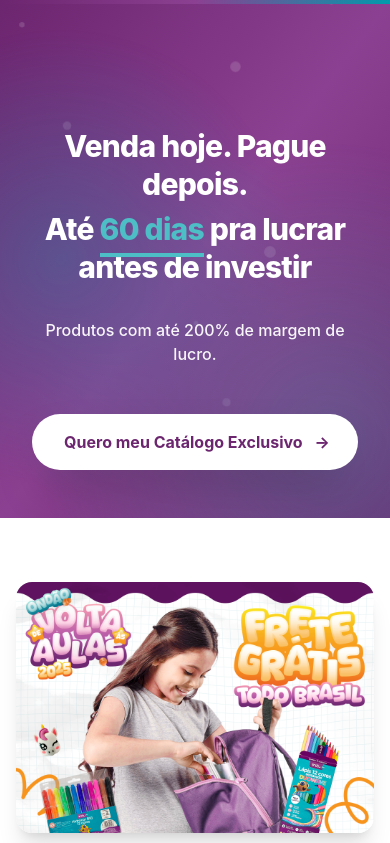
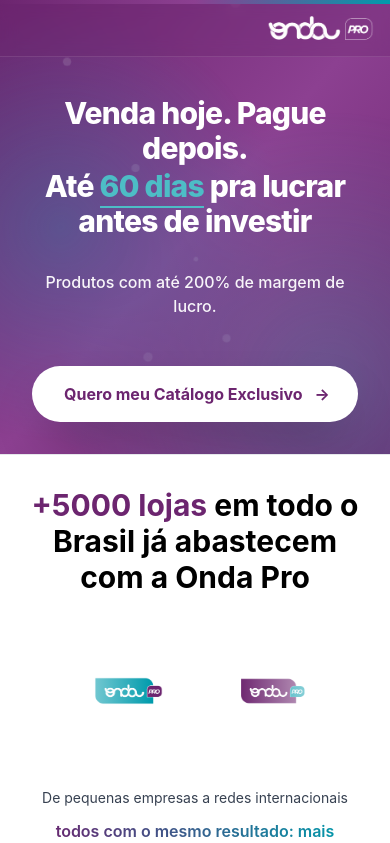
Before and after one commit to vblendo1/lean-signup-box, a React (Vite) app: page / in a window 390 px wide. Shown: the top 843 px of the page. Built offline with nearby package versions, Linux system fonts and the light colour scheme.

Commit message:
Remover carrossel e adicionar navbar

```diff
--- a/src/App.tsx
+++ b/src/App.tsx
@@ -127,8 +127,11 @@ function App() {
             CARROSSEL DE BANNERS
             ════════════════════════════════════════════════════════════
             Banners promocionais em formato carrossel.
-            Passa automaticamente mostrando ofertas. */}
-        <HeroBannerCarousel />
+            Passa automaticamente mostrando ofertas.
+            OCULTO NO MOBILE - Apenas desktop. */}
+        <div className="hidden lg:block">
+          <HeroBannerCarousel />
+        </div>
 
         {/* ════════════════════════════════════════════════════════════
             SOCIAL PROOF - LOGOS
--- a/src/components/Hero.tsx
+++ b/src/components/Hero.tsx
@@ -31,8 +31,8 @@ const Hero = ({ onCTAClick }: HeroProps) => {
         }}
       />
 
-      <section id="hero" className="relative max-w-full mx-auto pt-20 md:pt-24">
-        <div className="max-w-screen-xl mx-auto px-4 md:px-6 lg:px-8 py-12 md:py-16 lg:py-20">
+      <section id="hero" className="relative max-w-full mx-auto pt-16 md:pt-24">
+        <div className="max-w-screen-xl mx-auto px-4 md:px-6 lg:px-8 py-8 md:py-16 lg:py-20">
           <motion.div
             className="text-center space-y-6 md:space-y-8 max-w-4xl mx-auto"
             initial={{ opacity: 0, y: 20 }}
@@ -40,7 +40,7 @@ const Hero = ({ onCTAClick }: HeroProps) => {
             transition={{ duration: 0.6, ease: [0.4, 0, 0.2, 1] }}
           >
             {/* Título Principal */}
-            <h1 className="text-3xl md:text-5xl lg:text-6xl xl:text-7xl tracking-tight font-extrabold leading-tight">
+            <h1 className="text-3xl md:text-5xl lg:text-6xl xl:text-7xl tracking-tight font-extrabold leading-[1.15] md:leading-tight px-2 md:px-0">
               <motion.span
                 className="block text-white"
                 initial={{ opacity: 0, y: 20 }}
@@ -50,7 +50,7 @@ const Hero = ({ onCTAClick }: HeroProps) => {
                 Venda hoje. Pague depois.
               </motion.span>
               <motion.span
-                className="block text-white mt-2"
+                className="block text-white mt-1 md:mt-2"
                 initial={{ opacity: 0, y: 20 }}
                 animate={{ opacity: 1, y: 0 }}
                 transition={{ delay: 0.4, duration: 0.5 }}
@@ -59,7 +59,7 @@ const Hero = ({ onCTAClick }: HeroProps) => {
                 <span className="text-[#4dbdc6] relative inline-block">
                   60 dias
                   <motion.span
-                    className="absolute -bottom-2 left-0 w-full h-1 bg-[#4dbdc6]"
+                    className="absolute -bottom-1 md:-bottom-2 left-0 w-full h-0.5 md:h-1 bg-[#4dbdc6]"
                     initial={{ scaleX: 0 }}
                     animate={{ scaleX: 1 }}
                     transition={{ delay: 0.8, duration: 0.6 }}
--- a/src/components/HeroBannerCarousel.tsx
+++ b/src/components/HeroBannerCarousel.tsx
@@ -62,7 +62,7 @@ const HeroBannerCarousel = () => {
   }, [emblaApi, onSelect]);
 
   return (
-    <section className="lg:hidden relative w-full pt-16 pb-2 px-4 bg-white">
+    <section className="relative w-full pt-16 pb-2 px-4 bg-white">
       <div className="max-w-3xl mx-auto">
         <motion.div
           initial={{ opacity: 0, y: 20 }}
--- a/src/components/Navbar.tsx
+++ b/src/components/Navbar.tsx
@@ -5,12 +5,12 @@ const Navbar = () => {
   const backgroundColor = useTransform(
     scrollY,
     [0, 100],
-    ['rgba(255, 255, 255, 0.8)', 'rgba(255, 255, 255, 0.98)']
+    ['rgba(108, 37, 111, 0.3)', 'rgba(108, 37, 111, 0.95)']
   );
   const backdropBlur = useTransform(
     scrollY,
     [0, 100],
-    ['blur(16px)', 'blur(20px)']
+    ['blur(8px)', 'blur(16px)']
   );
 
   const scrollToSection = (sectionId: string) => {
@@ -31,7 +31,7 @@ const Navbar = () => {
   return (
     <>
     <motion.nav
-      className="hidden md:block fixed top-0 left-0 right-0 z-50 shadow-lg border-b border-gray-200/60"
+      className="fixed top-0 left-0 right-0 z-50 border-b border-white/10"
       style={{
         backgroundColor,
         backdropFilter: backdropBlur,
@@ -39,22 +39,22 @@ const Navbar = () => {
       }}
     >
       <div className="max-w-7xl mx-auto px-4 sm:px-6 lg:px-8">
-        <div className="flex items-center justify-between h-16">
+        <div className="flex items-center justify-between h-14 md:h-16">
           <motion.div
-            className="flex items-center cursor-pointer"
+            className="flex items-center cursor-pointer ml-auto md:ml-0"
             onClick={() => window.scrollTo({ top: 0, behavior: 'smooth' })}
             whileHover={{ scale: 1.05 }}
             whileTap={{ scale: 0.95 }}
           >
-            <img src="/AZUL.png" alt="Onda Pro" className="h-8 md:h-10" />
+            <img src="/BRANCA.png" alt="Onda Pro" className="h-8 md:h-10" />
           </motion.div>
 
-          <div className="flex items-center gap-6 lg:gap-8">
+          <div className="hidden md:flex items-center gap-6 lg:gap-8">
             {navItems.map((item, index) => (
               <motion.button
                 key={item.id}
                 onClick={() => scrollToSection(item.id)}
-                className="text-gray-800 hover:text-[#6c256f] font-medium transition-colors duration-300 relative group text-sm lg:text-base"
+                className="text-white/90 hover:text-white font-medium transition-colors duration-300 relative group text-sm lg:text-base"
                 initial={{ opacity: 0, y: -20 }}
                 animate={{ opacity: 1, y: 0 }}
                 transition={{ delay: index * 0.1 }}
@@ -63,7 +63,7 @@ const Navbar = () => {
               >
                 {item.label}
                 <motion.span
-                  className="absolute -bottom-1 left-0 h-0.5 bg-gradient-to-r from-[#6c256f] to-[#009bac]"
+                  className="absolute -bottom-1 left-0 h-0.5 bg-gradient-to-r from-[#4dbdc6] to-[#009bac]"
                   initial={{ width: 0 }}
                   whileHover={{ width: '100%' }}
                   transition={{ duration: 0.3 }}
```
